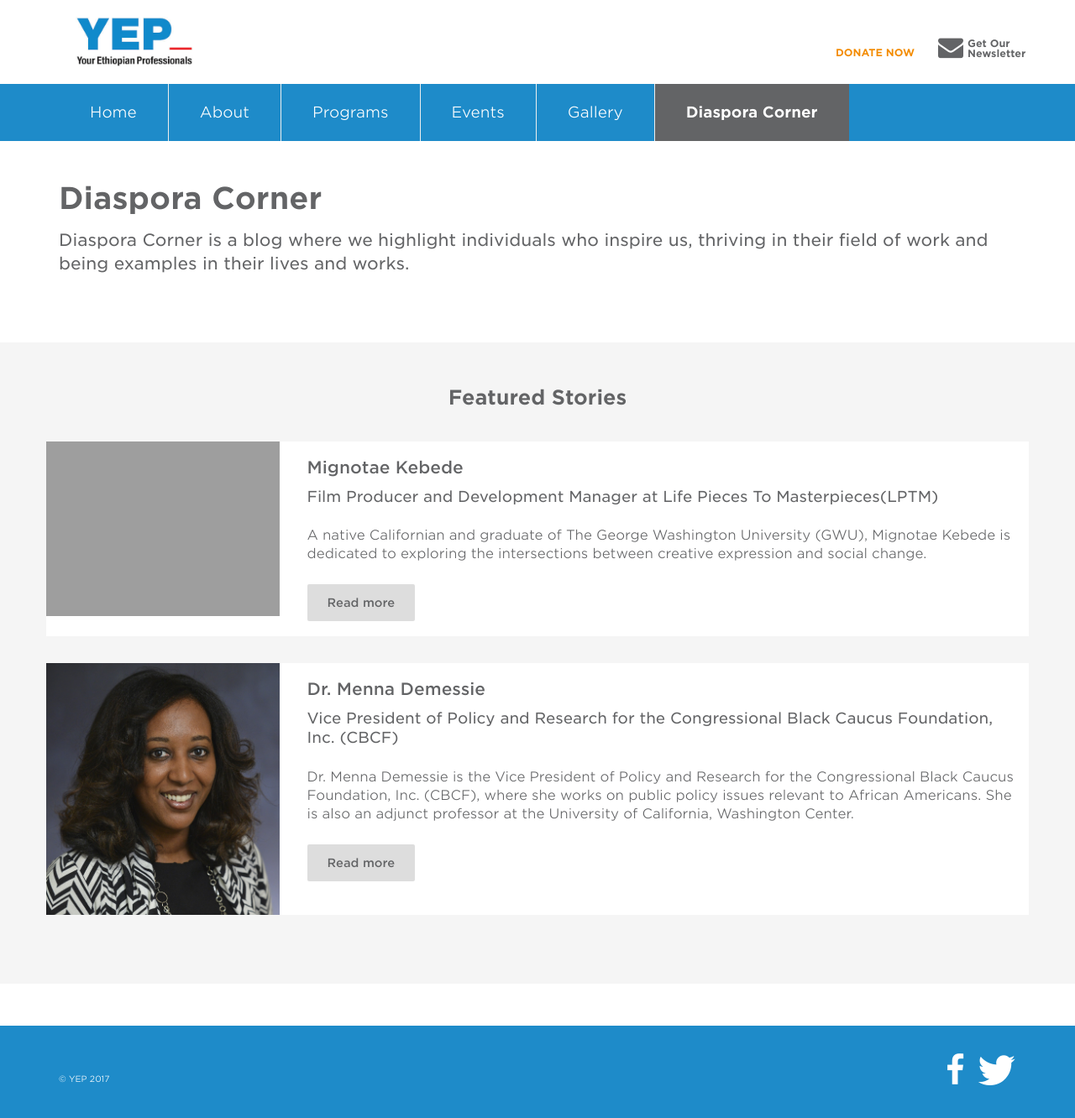
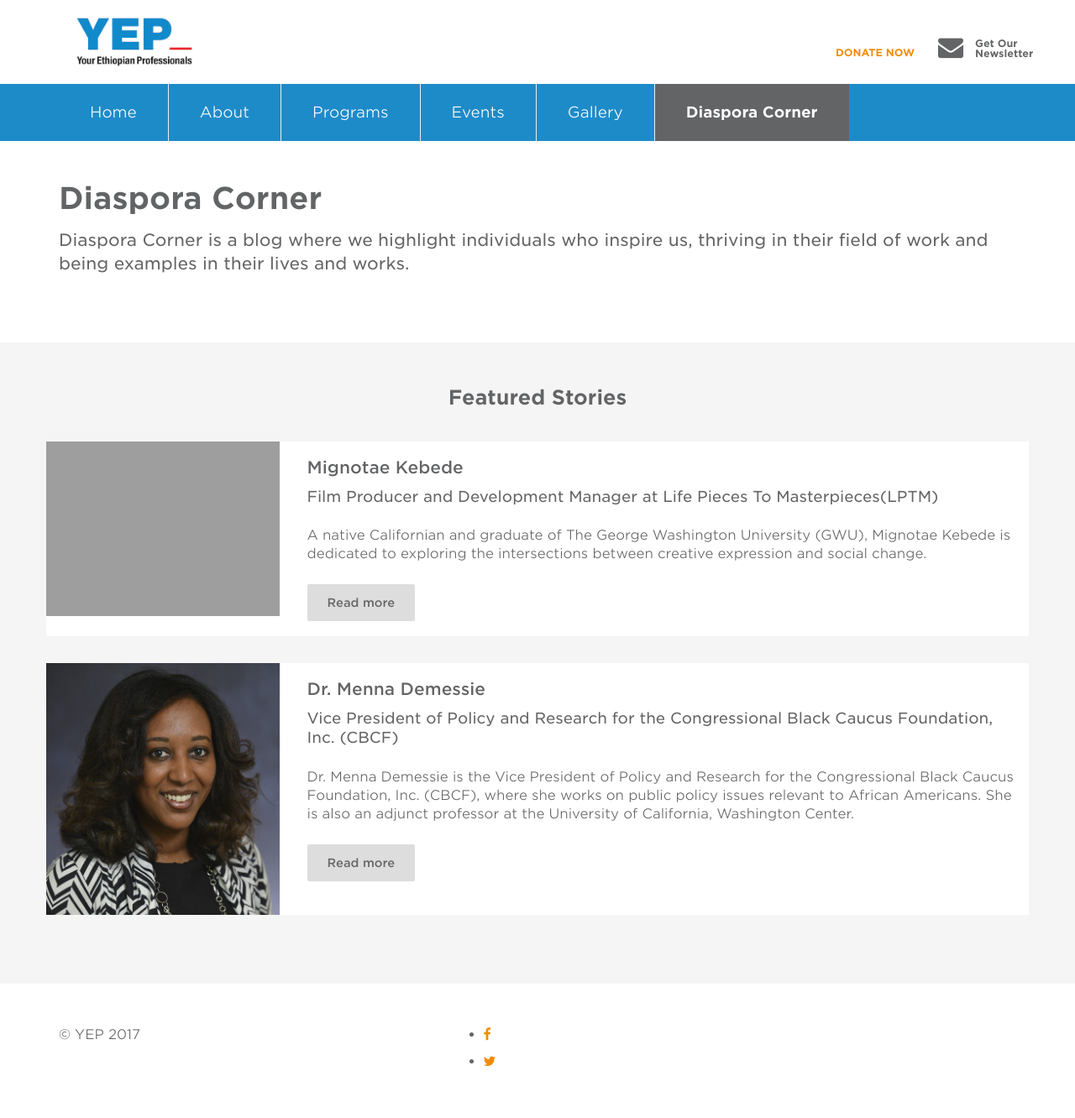
Before and after one commit to YEPNetwork/yepnetwork.github.io, a Jekyll site: the page built from diaspora-corner.html, in a window 1280 px wide. Shown: the whole page at 84% size. Built offline with Jekyll 4.4.1, drawn with Linux system fonts in a browser that asks for light colours; nearby versions of some CDN libraries.

Commit message:
Removed styles for deprecated #footer2.

```diff
--- a/_sass/_app.scss
+++ b/_sass/_app.scss
@@ -599,15 +599,6 @@ body .btn.btn-wrap {
 }
 
 #sitehead .supernav .socmed li,
-#footer2 .socmed li {
-  float: left;
-  padding-left: 15px;
-  font-size: 24px;
-}
-
-#footer2 .socmed li {
-  font-size: 40px;
-}
 
 #mp-badge img {
   float: right;
@@ -641,44 +632,12 @@ body .btn.btn-wrap {
   text-align: left;
 }
 
-#footer2 .socmed li.twitter i {
-  font-size: 50px;
-  font-size: 5.0rem;
-  padding-top: 0;
-}
-
-#footer2 .socmed li.facebook i {
-  font-size: 39px;
-  font-size: 3.95rem;
-  padding-top: 6px;
-}
-
-#footer2 .socmed li.google-plus i {
-  font-size: 39px;
-  font-size: 3.9rem;
-  padding-top: 6px;
-}
-
-#footer2 .socmed li.newsletter i {
-  font-size: 48px;
-  font-size: 4.8rem;
-}
-
 #sitehead .supernav .socmed li a {
   color: #636466;
 }
 
 #sitehead .supernav .socmed li a:hover,
 #sitehead .supernav .socmed li a:active,
-#footer2 .socmed li a:hover,
-#footer2 .socmed li a:active {
-  color: #F38B00;
-}
-
-#footer2 .socmed li a {
-  color: #FFF;
-}
-
 #google_translate_element {
   margin-top: 5px;
 }
@@ -3043,75 +3002,6 @@ a.cta_button:hover .blog-cta .inner-cta {
   margin-top: 0;
 }
 
-#footer2 .donate .row {
-  margin-top: 50px;
-  margin-bottom: 50px;
-}
-
-#footer2 .donate h2 {
-  color: #FFF;
-  font-size: 46px;
-  font-size: 4.6rem;
-  margin: 0;
-  text-shadow: 0 0 3px rgba(0, 0, 0, .4);
-}
-
-#footer2 .donate p {
-  font-size: 3rem;
-  font-size: 30px;
-  text-shadow: 0 0 1px rgba(0, 0, 0, 0.5);
-  line-height: 1.3;
-}
-
-#footer2 .btn.btn-donate {
-  font-size: 30px;
-}
-
-#footer2 {
-  padding: 0 0 23px 0;
-  font-size: 12px;
-  line-height: 23px;
-  background: $site-secondary-color;
-  color: #FFF;
-}
-
-#footer2 .row {
-  padding-top: 28px;
-}
-
-#footer2 .fine-print,
-#footer2 h4,
-#footer2 ul,
-#footer2 li,
-#footer2 a {
-  color: #FFF;
-}
-
-#footer2 ul {
-  padding: 0;
-}
-
-#footer2 ul li {
-  list-style-type: none;
-  font-size: 11px;
-  font-size: 1.1rem;
-  line-height: 1.0;
-}
-
-#footer2 h4 {
-  font-weight: bold;
-  font-size: 13px;
-  font-size: 1.3rem;
-  margin-top: 0;
-}
-
-#footer2 .fine-print {
-  font-size: 10px;
-  font-size: 1rem;
-  padding-top: 24px;
-}
-
-
 /* Form Errors */
 
 .form-group label.error,
@@ -3196,10 +3086,6 @@ only screen and (max-width: 767px) {
   padding: 0 0 0 12px;
 }
 
-#footer2 .socmed {
-  float: right;
-}
-
 .content .col>h2:first-child {
   margin-top: 0;
 }
@@ -3350,17 +3236,6 @@ p.button .btn-expander {
     font-size: 28px;
     font-size: 2.8rem;
   }
-  #footer2 .btn.btn-donate {
-    font-size: 24px;
-  }
-  #footer2 .donate h2 {
-    font-size: 36px;
-    font-size: 3.6rem;
-  }
-  #footer2 .donate p {
-    font-size: 26px;
-    font-size: 2.6rem;
-  }
 }
 
 @media (min-width: 768px) {
@@ -3438,24 +3313,6 @@ p.button .btn-expander {
   #formEventNotificationSignup {
     margin-bottom: 30px;
   }
-  #footer2 .fine-print {
-    padding-top: 0px;
-  }
-  #footer2 .donate {
-    height: 315px;
-  }
-  #footer2 .donate .container {
-    height: 315px;
-    background-size: 38%;
-  }
-  #footer2 .donate h2 {
-    font-size: 28px;
-    font-size: 2.8rem;
-  }
-  #footer2 .donate p {
-    font-size: 20px;
-    font-size: 2.0rem;
-  }
 }
 
 @media (max-width: 990px) and (min-width: 481px) {}
@@ -3535,40 +3392,6 @@ p.button .btn-expander {
     width: 100%;
     margin-top: 10px;
   }
-  #footer2 .row {
-    padding-top: 0px;
-  }
-  #footer2 .socmed {
-    float: left;
-    padding-top: 10px;
-  }
-  /*#footer2 .donate .row { margin-bottom: 0; }*/
-  #footer2 .donate,
-  #footer2 .donate .container {
-    height: auto;
-    background: none;
-    background-color: #00AFD7;
-  }
-  #footer2 .btn.btn-donate {
-    font-size: 24px;
-    display: block;
-    text-align: center;
-  }
-  #footer2 .donate h2,
-  #footer2 .donate p {
-    text-align: center;
-    color: #FFF;
-    text-shadow: none;
-  }
-  #footer2 .donate h2 {
-    font-size: 28px;
-    font-size: 2.8rem;
-  }
-  #footer2 .donate p {
-    text-align: left;
-    font-size: 20px;
-    font-size: 2.0rem;
-  }
 }
 
 @media (max-width: 480px) {}
```
